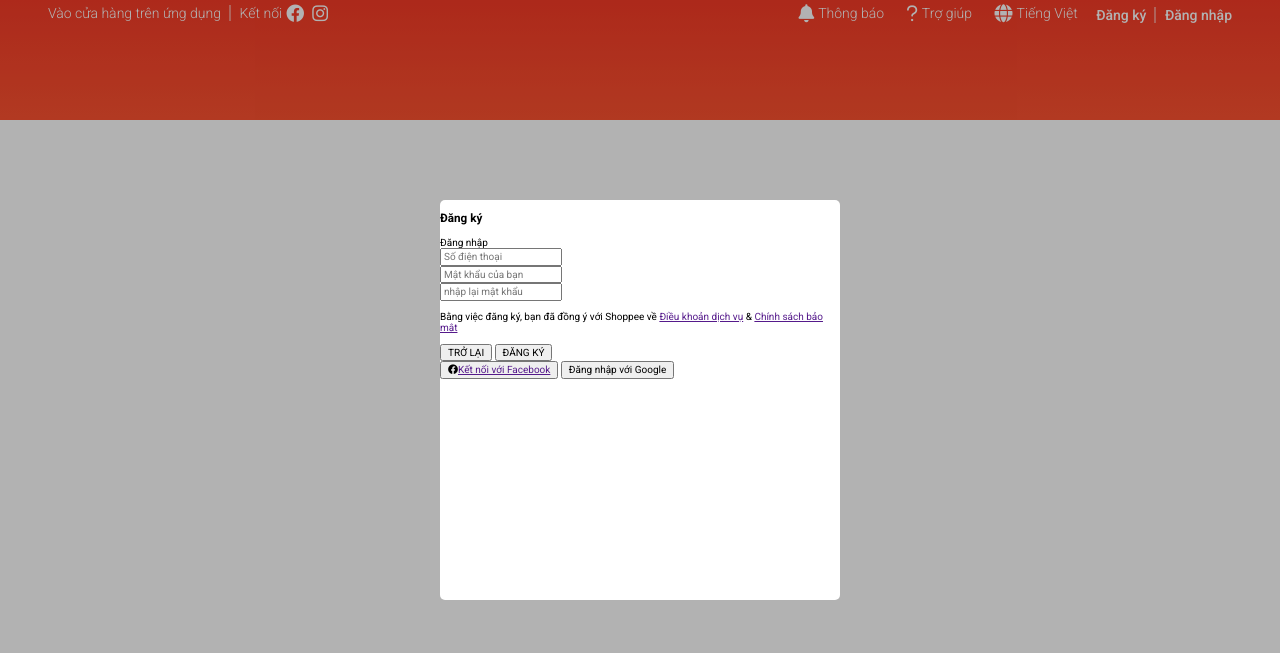
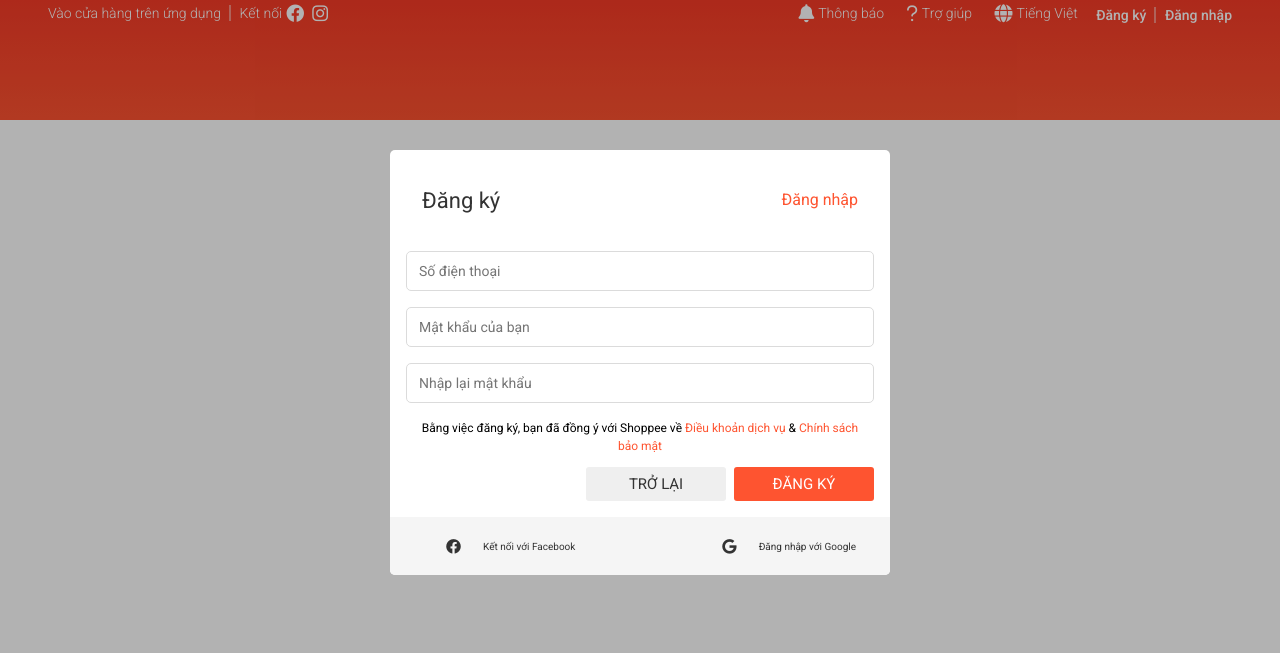
Before and after one commit to MinhThanhVo/HTML_CSS_JS, a plain HTML site: page index.html in a window 1280 px wide. Drawn offline with nearby package versions, Linux system fonts and the light colour scheme.

Commit message:
Form authentication user by HTML & CSS

```diff
--- a/assets/css/base.css
+++ b/assets/css/base.css
@@ -4,6 +4,7 @@
   --white-color: #fff;
   --black-color: #000;
   --text-color: #333;
+  --border-color: #dbdbdb;
 }
 * {
   box-sizing: inherit;
@@ -50,10 +51,43 @@ html {
   background-color: rgba(0, 0, 0, 0.3);
 }
 .modal__body {
-  width: 400px;
-  height: 400px;
-  background-color: var(--white-color);
+  width: 500px;
+  height: 500px;
+  /* background-color: var(--white-color); */
   margin: auto;
   position: relative;
-  border-radius: 5px;
+  /* border-radius: 5px; */
 }
+/* btn */
+.btn {
+  min-width: 140px;
+  height: 34px;
+  text-decoration: none;
+  border: none;
+  border-radius: 3px;
+  font-size: 1.5rem;
+  padding: 0 12px;
+  outline: none;
+  cursor: pointer;
+  color: var(--text-color);
+  align-items: center;
+  display: flex;
+  justify-content: center;
+}
+.btn.btn--size-s {
+  height: 32px;
+  font-size: 12px;
+  padding: 0 8px;
+}
+.btn.btn--normal:hover {
+  background-color: rgba(0, 0, 0, 0.3);
+}
+.btn.btn--primary {
+  color: var(--white-color);
+  background-color: var(--primary-color);
+}
+.btn.btn--disable {
+  color: #949494;
+  cursor: default;
+  background-color: #c3c3c3;
+}
--- a/assets/css/main.css
+++ b/assets/css/main.css
@@ -203,3 +203,89 @@
   font-weight: 400;
   text-align: center;
 }
+/* Authen-form modal */
+.auth-form {
+  width: 500px;
+  background-color: var(--white-color);
+  border-radius: 5px;
+  overflow: hidden;
+}
+.auth-form__container {
+  padding: 16px;
+}
+.auth-form__header {
+  padding: 0 16px;
+}
+.auth-form__header {
+  display: flex;
+  align-items: center;
+  justify-content: space-between;
+}
+.auth-form__heading {
+  font-weight: 400;
+  font-size: 2.2rem;
+  color: var(--text-color);
+  cursor: pointer;
+}
+.auth-form__switch-btn {
+  font-size: 1.6rem;
+  color: var(--primary-color);
+  cursor: pointer;
+}
+/* .auth-form__form {
+  margin: 16px auto;
+} */
+.auth-form__input {
+  margin-top: 16px;
+  height: 40px;
+  width: 100%;
+  padding: 0 12px;
+  font-size: 1.4rem;
+  border: 1px solid var(--border-color);
+  border-radius: 5px;
+  outline: none;
+}
+.auth-form__input:focus {
+  border-color: #888;
+}
+.auth-form__aside {
+  margin-top: 16px;
+}
+.auth-form__policy-text {
+  font-size: 1.2rem;
+  line-height: 1.8rem;
+  text-align: center;
+  padding: 0 12px;
+}
+.auth-form__text-link {
+  text-decoration: none;
+  color: var(--primary-color);
+}
+.auth-form__controls {
+  display: flex;
+  justify-content: flex-end;
+}
+.auth-form__control-back {
+  margin-right: 8px;
+}
+.auth-form__socials {
+  background-color: #f5f5f5;
+  padding: 12px 22px;
+
+  display: flex;
+  justify-content: space-between;
+}
+.auth-form__socials-icon {
+  font-size: 1rem;
+}
+/* .auth-form__socials--facebook {
+  background-color: #3a5a98;
+  color: var(--white-color);
+} */
+/* .auth-form__socials-icon .auth-form__socials--facebook {
+  color: var(--white-color);
+} */
+.auth-form__socials--title {
+  font-size: 1rem;
+  /* margin: 0 32px; */
+}
--- a/index.html
+++ b/index.html
@@ -187,9 +187,10 @@
     <div class="modal">
       <div class="modal__overlay"></div>
       <div class="modal__body">
-        <div class="modal__inner">
+
           <!-- Authen form -->
           <div class="auth-form">
+            <div class="auth-form__container">
               <div class="auth-form__header">
                 <h3 class="auth-form__heading">Đăng ký</h3>
                 <span class="auth-form__switch-btn">Đăng nhập</span>
@@ -202,27 +203,32 @@
                   <input type="password" class="auth-form__input" placeholder="Mật khẩu của bạn">
                 </div>
                 <div class="auth-form__group">
-                <input type="password" class="auth-form__input" placeholder="nhập lại mật khẩu">
+                  <input type="password" class="auth-form__input" placeholder="Nhập lại mật khẩu">
                 </div>
               </div>
               <div class="auth-form__aside">
                 <p class="auth-form__policy-text">
                   Bằng việc đăng ký, bạn đã đồng ý với Shoppee về
-                <a href="" class="auth-form__policy-link">Điều khoản dịch vụ</a> &
-                <a href="" class="auth-form__policy-link">Chính sách bảo mật</a>
+                  <a href="" class="auth-form__text-link">Điều khoản dịch vụ</a> &
+                  <a href="" class="auth-form__text-link">Chính sách bảo mật</a>
                 </p>
               </div>
               <div class="auth-form__controls">
-              <button class="btn">TRỞ LẠI</button>
+                <button class="btn btn--normal auth-form__control-back">TRỞ LẠI</button>
                 <button class="btn btn--primary">ĐĂNG KÝ</button>
               </div>
+          </div>
             <div class="auth-form__socials">
-              <button class="btn btn--with-icon"><i class="fa-brands fa-facebook"></i><a href="">Kết nối với Facebook</a></button>
-              <button class="btn">Đăng nhập với Google</button>
+              <a href="" class="btn btn--socials-icon auth-form__socials--facebook"><i class="fab fa-brands auth-form__socials fa-facebook"></i>
+                <span class="auth-form__socials--title"> Kết nối với Facebook</span>
+              </a>
+              <a href="" class="btn btn-socials-icon auth-form__socials--google"><i class="fab fa-brands auth-form__socials fa-google"></i>
+                <span class="auth-form__socials--title"> Đăng nhập với Google</span>
+              </a>
 
             </div>
           </div>
-        </div>
+
       </div>
     </div>
   </body>
```
Lines whose indentation alone changed are shown as unchanged.
